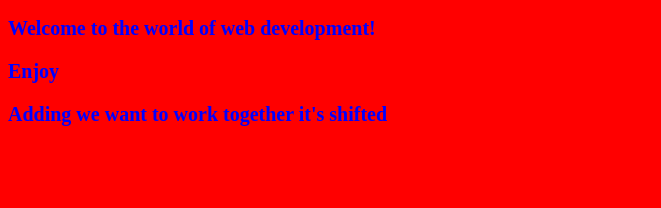
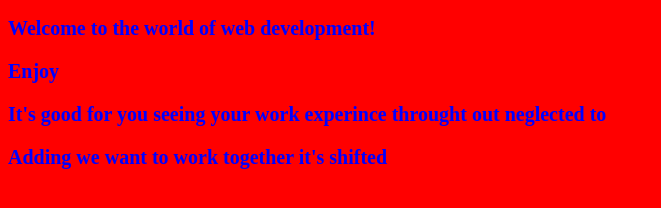
Before and after one commit to PinjariNajeer/inital, a plain HTML site: page index.html in a window 1280 px wide. Shown: the part 100-308 px from the top of the page, without its empty margins (0-661 px from the left). Drawn offline with Linux system fonts and the light colour scheme.

Commit message:
all change to done it time action

```diff
--- a/index.html
+++ b/index.html
@@ -8,11 +8,14 @@
   </head>
   <body>
     <h1>Hello Chinna Mastani</h1>
-    <p>This is a  HTML document.</p>
+    <p>This is a HTML document.</p>
     <p>Welcome to the world of web development!</p>
-    <p>Enjoy </p>
+    <p>Enjoy</p>
     <div>
-      <p>Adding  we want to work together it's shifted</p>
+      <p>
+        It's good for you seeing your work experince throught out neglected to
+      </p>
+      <p>Adding we want to work together it's shifted</p>
     </div>
   </body>
 </html>
```
